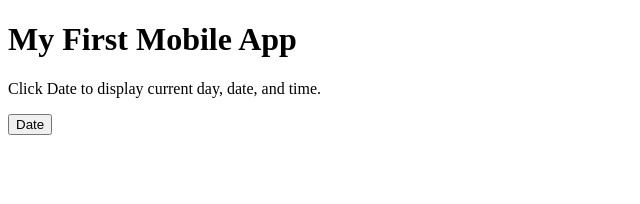
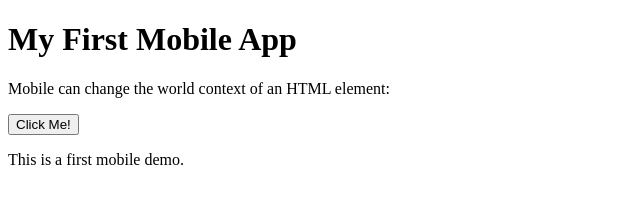
Before and after one commit to LimGuanKiat/SimpleMobileApp, a plain HTML site: page Index.html in a window 1280 px wide. Shown: the whole page, without its empty margins (0-640 px from the left). Drawn offline with Linux system fonts and the light colour scheme.

Commit message:
Update 1

```diff
--- a/Index.html
+++ b/Index.html
@@ -4,15 +4,15 @@
 
 <h1>My First Mobile App</h1>
 
-<p>Click Date to display current day, date, and time.</p>
+<p>Mobile can change the world context of an HTML element:</p>
 
-<button type="button" onclick="myFunction()">Date</button>
+<button type="button" onclick="myFunction()">Click Me!</button>
 
-<p id="demo"></p>
+<p id="demo">This is a first mobile demo.</p>
 
 <script>
 function myFunction() {
-    document.getElementById("demo").innerHTML = Date();
+    document.getElementById("demo").innerHTML = "Hello Mobile World!";
 }
 </script>
 
```
